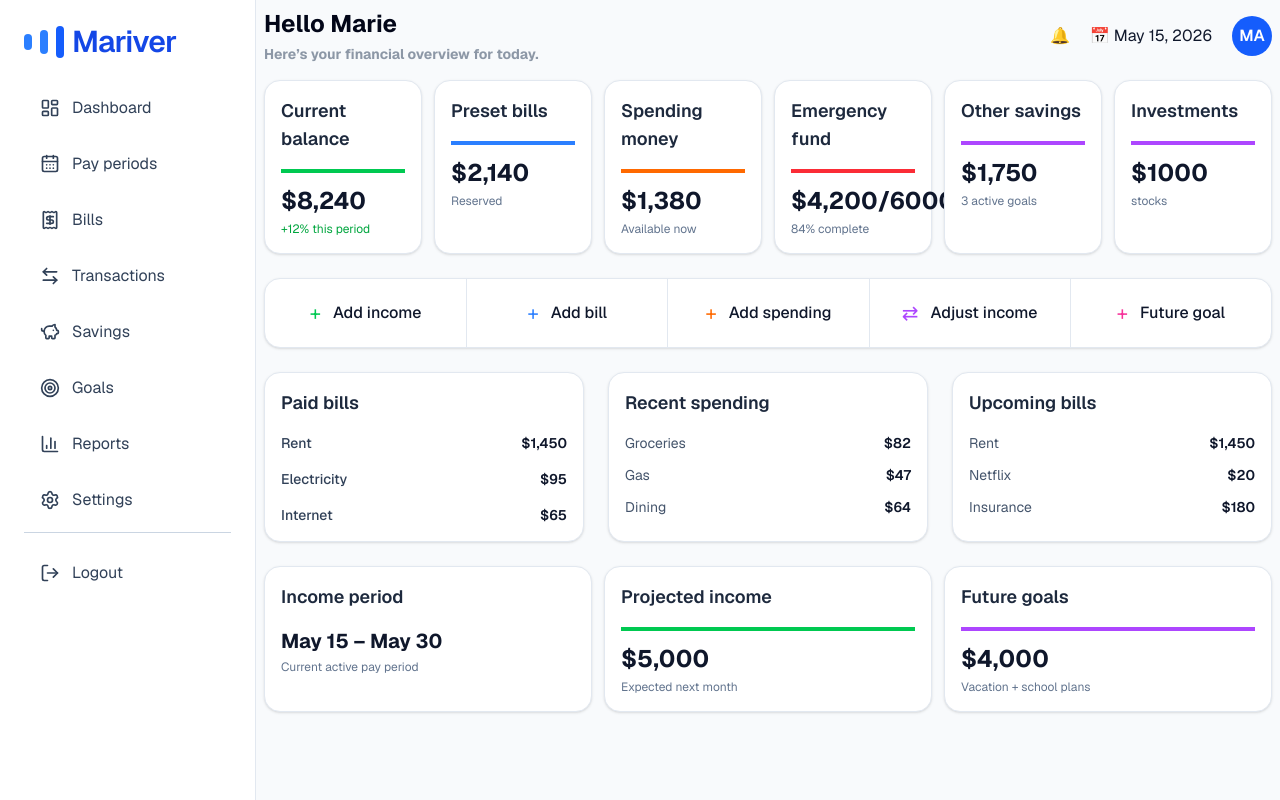
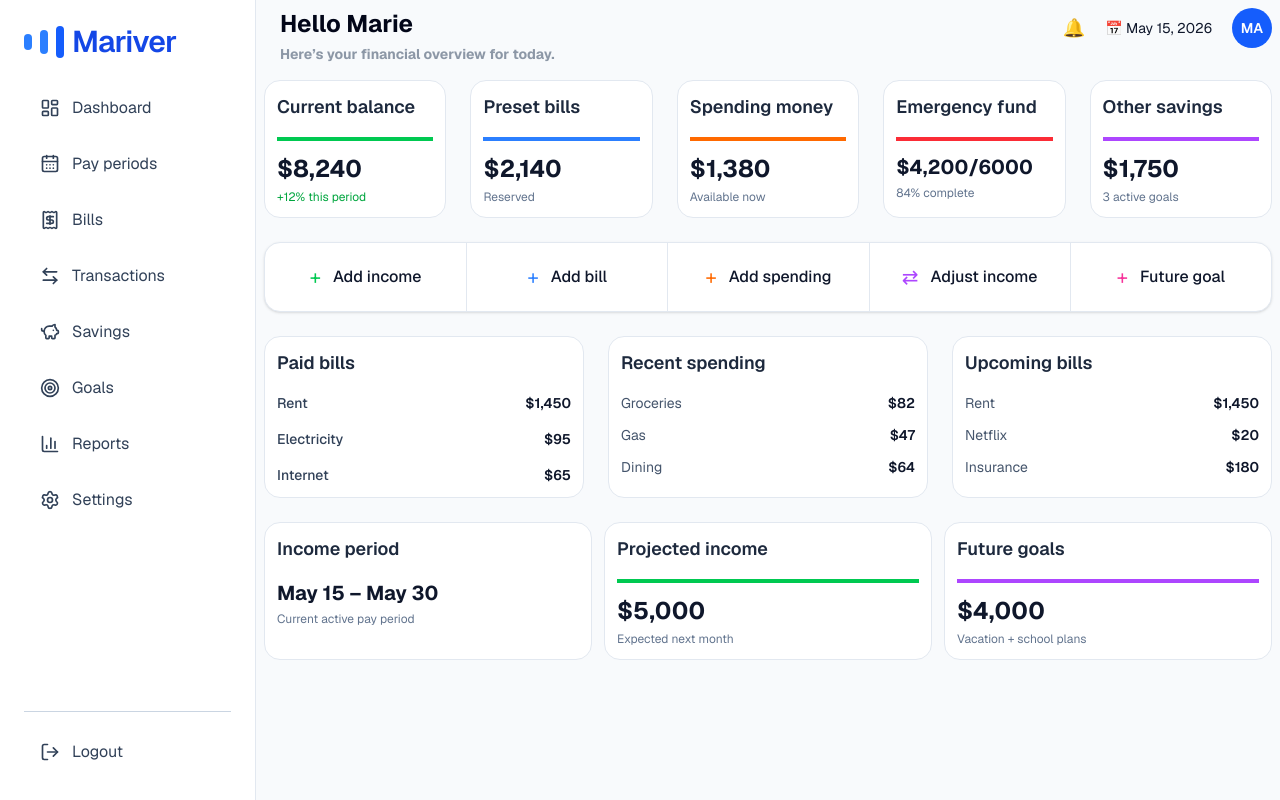
Before and after one commit to ingenerem/mariver-web, a Next.js app: page /dashboard in a window 1280 px wide. Built offline with nearby package versions, Linux system fonts and the light colour scheme.

Commit message:
Add dashboard

```diff
--- a/src/components/dashboard/DashboardCard.tsx
+++ b/src/components/dashboard/DashboardCard.tsx
@@ -1,14 +1,17 @@
 type DashboardCardProps = {
   title: string;
   children: React.ReactNode;
+  className?: string;
 };
 
 export default function DashboardCard({
   title,
   children,
+  className="",
+
 }: DashboardCardProps) {
   return (
-    <div className="rounded-2xl border border-slate-200 bg-white p-4 shadow-sm">
+    <div className={`rounded-2xl border border-slate-200 bg-white ${className}`}>
       <h2 className="mb-4 text-lg font-semibold text-slate-800">
         {title}
       </h2>
--- a/src/components/dashboard/DashboardHeader.tsx
+++ b/src/components/dashboard/DashboardHeader.tsx
@@ -1,30 +1,49 @@
+"use client";
+
+type DashboardHeaderProps = {
+  onMenuClick: () => void;
+};
+
+export default function DashboadHeader({ onMenuClick }: DashboardHeaderProps) {
+    return (
 
 
-export default function DashboadHeader() {
-    return (
-        <header className="flex items-center justify-between">
-            <div className="text-2xl font-bold text-slate-950">
+    <header className="flex items-start gap-4">
+
+    <div className="flex items-start gap-4">
+
+        <button onClick={onMenuClick} className="flex h-8 w-8 items-center justify-center rounded-xl text-xl text-slate-700 sm:h-10 sm:w-10 sm:text-2xl lg:hidden">
+            ☰
+        </button>
+
+    </div>
+
+    <div className="flex-1 text-xl font-bold text-slate-950 sm:text-2xl ">
 
         <h1>Hello Marie</h1>
-                <p className="mt-1 text-sm text-slate-600/60">
+
+        <p className="mt-1 text-xs text-slate-600/60 sm:text-sm">
             Here’s your financial overview for today.
         </p>
+
     </div>
 
+    <div className="ml-auto flex items-center gap-3 sm:gap-5">
 
-      <div className="flex items-center gap-5">
+        <button className="text-base sm:text-lg">
+            🔔
+        </button>
 
+        <span className="text-xs sm:text-sm">
+            📅 May 15, 2026
+        </span>
 
-        <button>🔔</button>
-         <span>📅 May 15, 2026</span>
-
-        <div className="flex h-10 w-10 items-center justify-center rounded-full bg-blue-600 font-semibold text-white">
+        <div className="flex h-8 w-8 items-center justify-center rounded-full bg-blue-600 text-xs font-semibold text-white sm:h-10 sm:w-10 sm:text-sm">
             MA
         </div>
 
     </div>
 
-
 </header>
     )
 }
--- a/src/components/dashboard/DashboardShell.tsx
+++ b/src/components/dashboard/DashboardShell.tsx
@@ -1,20 +1,58 @@
+"use client";
+
+import { useState } from "react";
 import DashboardCard from "./DashboardCard";
 import DashboardHeader from "./DashboardHeader";
 import DashboardSidebar from "./DashboardSidebar";
 
+export default function DashboardShell() {
+    const [isMobileMenuOpen, setIsMobileMenuOpen] = useState(false);
+    return (
+        <main className="min-h-screen bg-slate-50 text-slate-900 md:flex">
+
+              <aside className="hidden h-screen w-64 shrink-0 border-r border-slate-200 bg-white md:block">
+                <DashboardSidebar />
+            </aside>
+            {isMobileMenuOpen && (
+                <div className="fixed inset-0 z-50 md:hidden">
+
+                    {/* dark background */}
+                    <div
+                        className="absolute inset-0 bg-black/30 backdrop-blur-[0.5px]"
+                        onClick={() => setIsMobileMenuOpen(false)}
+                    />
+
+                    {/* actual sidebar container */}
+                    <aside className="relative h-full w-64 bg-white shadow-xl">
+
+                        <button
+                            type="button"
+                            onClick={() => setIsMobileMenuOpen(false)}
+                            className="absolute right-4 top-4 text-xl text-slate-600"
+                        >
+                            ×
+                        </button>
+
+                        <DashboardSidebar />
+
+                    </aside>
+
+                </div>
+            )}
 
 
-export default function DashboardShell() {
-    return (
-        <main className="flex min-h-screen bg-slate-50 text-slate-900">
-            <DashboardSidebar />
+
             <div className="flex-1 p-2">
-                <DashboardHeader />
+                <DashboardHeader onMenuClick={() => setIsMobileMenuOpen(true)} />
+
+
                 <div className="mt-4 space-y-6">
 
-                    <section className="grid grid-cols-6 gap-3">
+                    {/* Desktop top cards*/}
 
-                        <DashboardCard title="Current balance">
+                    <section className="hidden gap-6 lg:grid lg:grid-cols-5">
+
+                        <DashboardCard title="Current balance" className="w-full p-3 justify-self-center p-3">
                             <div className="mt-3 border-t-4 border-green-500 pt-3">
                                 <p className="text-2xl font-bold">$8,240</p>
 
@@ -24,7 +62,63 @@ export default function DashboardShell() {
                             </div>
                         </DashboardCard>
 
-                        <DashboardCard title="Preset bills">
+                        <DashboardCard title="Preset bills" className="w-full p-3 justify-self-center p-3">
+                            <div className="mt-3 border-t-4 border-blue-500 pt-3" >
+                                <p className="text-2xl font-bold">$2,140</p>
+
+                                <p className="mt-1 text-xs text-slate-500">
+                                    Reserved
+                                </p>
+                            </div>
+                        </DashboardCard>
+
+                        <DashboardCard title="Spending money" className="w-full p-3 justify-self-center p-3">
+                            <div className="mt-3 border-t-4 border-orange-500 pt-3">
+                                <p className="text-2xl font-bold">$1,380</p>
+
+                                <p className="mt-1 text-xs text-slate-500">
+                                    Available now
+                                </p>
+                            </div>
+                        </DashboardCard>
+
+                        <DashboardCard title="Emergency fund" className="w-full p-3 justify-self-center p-3">
+                            <div className="mt-3 border-t-4 border-red-500 pt-3">
+                                <p className="text-xl font-bold">$4,200/6000</p>
+
+                                <p className="mt-1 text-xs text-slate-500">
+                                    84% complete
+                                </p>
+                            </div>
+                        </DashboardCard>
+
+                        <DashboardCard title="Other savings" className="w-full p-3 justify-self-center p-3">
+                            <div className="mt-3 border-t-4 border-purple-500 pt-3">
+                                <p className="text-2xl font-bold">$1,750</p>
+
+                                <p className="mt-1 text-xs text-slate-500">
+                                    3 active goals
+                                </p>
+                            </div>
+                        </DashboardCard>
+
+
+                    </section>
+
+                    {/*Mobile view top cards */}
+
+                    <section className="grid grid-cols-3 gap-4 mx-auto max-w-[1500px] lg:hidden">
+                        <DashboardCard title="Current balance" className="max-w-[250px] p-3">
+                            <div className="mt-3 border-t-4 border-orange-500 pt-3">
+                                <p className="text-2xl font-bold">$8,240</p>
+
+                                <p className="mt-1 text-xs text-green-600">
+                                    +12% this period
+                                </p>
+                            </div>
+                        </DashboardCard>
+
+                        <DashboardCard title="Preset bills" className="max-w-[1500px] p-3">
                             <div className="mt-3 border-t-4 border-blue-500 pt-3">
                                 <p className="text-2xl font-bold">$2,140</p>
 
@@ -34,7 +128,7 @@ export default function DashboardShell() {
                             </div>
                         </DashboardCard>
 
-                        <DashboardCard title="Spending money">
+                        <DashboardCard title="Spending money" className="max-w-[1500px] justify-self-center p-3">
                             <div className="mt-3 border-t-4 border-orange-500 pt-3">
                                 <p className="text-2xl font-bold">$1,380</p>
 
@@ -43,38 +137,9 @@ export default function DashboardShell() {
                                 </p>
                             </div>
                         </DashboardCard>
+                    </section>
 
-                        <DashboardCard title="Emergency fund">
-                            <div className="mt-3 border-t-4 border-red-500 pt-3">
-                                <p className="text-2xl font-bold">$4,200/6000</p>
 
-                                <p className="mt-1 text-xs text-slate-500">
-                                    84% complete
-                                </p>
-                            </div>
-                        </DashboardCard>
-
-                        <DashboardCard title="Other savings">
-                            <div className="mt-3 border-t-4 border-purple-500 pt-3">
-                                <p className="text-2xl font-bold">$1,750</p>
-
-                                <p className="mt-1 text-xs text-slate-500">
-                                    3 active goals
-                                </p>
-                            </div>
-                        </DashboardCard>
-
-                        <DashboardCard title="Investments">
-                            <div className="mt-3 border-t-4 border-purple-500 pt-3">
-                                <p className="text-2xl font-bold">$1000</p>
-
-                                <p className="mt-1 text-xs text-slate-500">
-                                    stocks
-                                </p>
-                            </div>
-                        </DashboardCard>
-
-                    </section>
                     <section>
                         <div className="grid grid-cols-5 overflow-hidden rounded-2xl border border-slate-200 bg-white shadow-sm">
 
@@ -107,8 +172,34 @@ export default function DashboardShell() {
                     </section>
 
 
+                    {/*Mobile view bottom cards */}
+
+                    <section className="grid grid-cols-2 gap-4 lg:hidden">
+
+                        <DashboardCard title="Emergency fund" className="w-full p-3 justify-self-center p-3">
+                            <div className="mt-3 border-t-4 border-red-500 pt-3">
+                                <p className="text-2xl font-bold">$4,200/6000</p>
+
+                                <p className="mt-1 text-xs text-slate-500">
+                                    84% complete
+                                </p>
+                            </div>
+                        </DashboardCard>
+
+                        <DashboardCard title="Other savings" className="w-full p-3 justify-self-center p-3">
+                            <div className="mt-3 border-t-4 border-purple-500 pt-3">
+                                <p className="text-2xl font-bold">$1,750</p>
+
+                                <p className="mt-1 text-xs text-slate-500">
+                                    3 active goals
+                                </p>
+                            </div>
+                        </DashboardCard>
+                    </section>
+
+
                     <section className="grid grid-cols-1 gap-6 xl:grid-cols-3">
-                        <DashboardCard title="Paid bills">
+                        <DashboardCard title="Paid bills" className="w-full p-3 justify-self-center p-3">
                             <div className="mt-4 space-y-4 text-sm">
                                 <div className="flex items-center justify-between">
                                     <div>
@@ -134,7 +225,7 @@ export default function DashboardShell() {
                             </div>
                         </DashboardCard>
 
-                        <DashboardCard title="Recent spending">
+                        <DashboardCard title="Recent spending" className="w-full p-3 justify-self-center p-3">
                             <div className="mt-4 space-y-3 text-sm">
                                 <div className="flex items-center justify-between">
                                     <span className="text-slate-600">Groceries</span>
@@ -153,7 +244,7 @@ export default function DashboardShell() {
                             </div>
                         </DashboardCard>
 
-                        <DashboardCard title="Upcoming bills">
+                        <DashboardCard title="Upcoming bills" className="w-full p-3 justify-self-center p-3">
                             <div className="mt-4 space-y-3 text-sm">
                                 <div className="flex items-center justify-between">
                                     <span className="text-slate-600">Rent</span>
@@ -174,9 +265,9 @@ export default function DashboardShell() {
 
 
                     </section>
-                    <section className="grid grid-cols-3 gap-3">
+                    <section className="grid grid-cols-1 gap-3 xl:grid-cols-3">
 
-                        <DashboardCard title="Income period">
+                        <DashboardCard title="Income period" className="w-full p-3 justify-self-center p-3">
                             <div className="mt-3">
                                 <p className="text-xl font-bold">
                                     May 15 – May 30
@@ -188,7 +279,7 @@ export default function DashboardShell() {
                             </div>
                         </DashboardCard>
 
-                        <DashboardCard title="Projected income">
+                        <DashboardCard title="Projected income" className="w-full p-3 justify-self-center p-3">
                             <div className="mt-3 border-t-4 border-green-500 pt-3">
                                 <p className="text-2xl font-bold">
                                     $5,000
@@ -200,7 +291,7 @@ export default function DashboardShell() {
                             </div>
                         </DashboardCard>
 
-                        <DashboardCard title="Future goals">
+                        <DashboardCard title="Future goals" className="w-full p-3 justify-self-center p-3">
                             <div className="mt-3 border-t-4 border-purple-500 pt-3">
                                 <p className="text-2xl font-bold">
                                     $4,000
--- a/src/components/dashboard/DashboardSidebar.tsx
+++ b/src/components/dashboard/DashboardSidebar.tsx
@@ -1,56 +1,34 @@
-import { ArrowLeftRight, BarChart3, CalendarDays, LayoutDashboard, LogOut, PiggyBank, Receipt, Settings, Target } from "lucide-react";
+import {
+  ArrowLeftRight,
+  BarChart3,
+  CalendarDays,
+  LayoutDashboard,
+  LogOut,
+  PiggyBank,
+  Receipt,
+  Settings,
+  Target,
+} from "lucide-react";
 import Link from "next/link";
 import MariverLogo from "../layout/MariverLogo";
 
-
 const sidebarItems = [
-    {
-        label: "Dashboard",
-        href: "/dashboard",
-        icon: LayoutDashboard,
-    },
-    {
-        label: "Pay periods",
-        href: "/dashboard/pay-periods",
-        icon: CalendarDays,
-    },
-    {
-        label: "Bills",
-        href: "/dashboard/bills",
-        icon: Receipt,
-    },
-    {
-        label: "Transactions",
-        href: "/dashboard/transactions",
-        icon: ArrowLeftRight,
-    },
-    {
-        label: "Savings",
-        href: "/dashboard/savings",
-        icon: PiggyBank,
-    },
-    {
-        label: "Goals",
-        href: "/dashboard/goals",
-        icon: Target,
-    },
-    {
-        label: "Reports",
-        href: "/dashboard/reports",
-        icon: BarChart3,
-    },
-    {
-        label: "Settings",
-        href: "/dashboard/settings",
-        icon: Settings,
-    },
+  { label: "Dashboard", href: "/dashboard", icon: LayoutDashboard },
+  { label: "Pay periods", href: "/dashboard/pay-periods", icon: CalendarDays },
+  { label: "Bills", href: "/dashboard/bills", icon: Receipt },
+  { label: "Transactions", href: "/dashboard/transactions", icon: ArrowLeftRight },
+  { label: "Savings", href: "/dashboard/savings", icon: PiggyBank },
+  { label: "Goals", href: "/dashboard/goals", icon: Target },
+  { label: "Reports", href: "/dashboard/reports", icon: BarChart3 },
+  { label: "Settings", href: "/dashboard/settings", icon: Settings },
 ];
 
 export default function DashboardSidebar() {
   return (
-        <aside className="w-64 border-r border-slate-200 bg-white p-6">
+    <div className="flex h-full flex-col p-6">
       <MariverLogo />
-            <nav className="flex flex-col gap-2 mt-6">
+
+      <nav className="mt-6 flex flex-1 flex-col gap-2">
         {sidebarItems.map((item) => {
           const Icon = item.icon;
 
@@ -67,14 +45,15 @@ export default function DashboardSidebar() {
         })}
 
         <div className="mt-auto border-t border-slate-300 pt-4">
-                    <Link href="/" className="flex w-full items-center gap-3 rounded-xl px-4 py-3 text-slate-700 transition hover:bg-slate-100">
+          <Link
+            href="/"
+            className="flex w-full items-center gap-3 rounded-xl px-4 py-3 text-slate-700 transition hover:bg-slate-100"
+          >
             <LogOut size={20} />
             <span>Logout</span>
           </Link>
         </div>
       </nav>
-
-
-        </aside>
+    </div>
   );
 }
```
Lines whose indentation alone changed are shown as unchanged.
